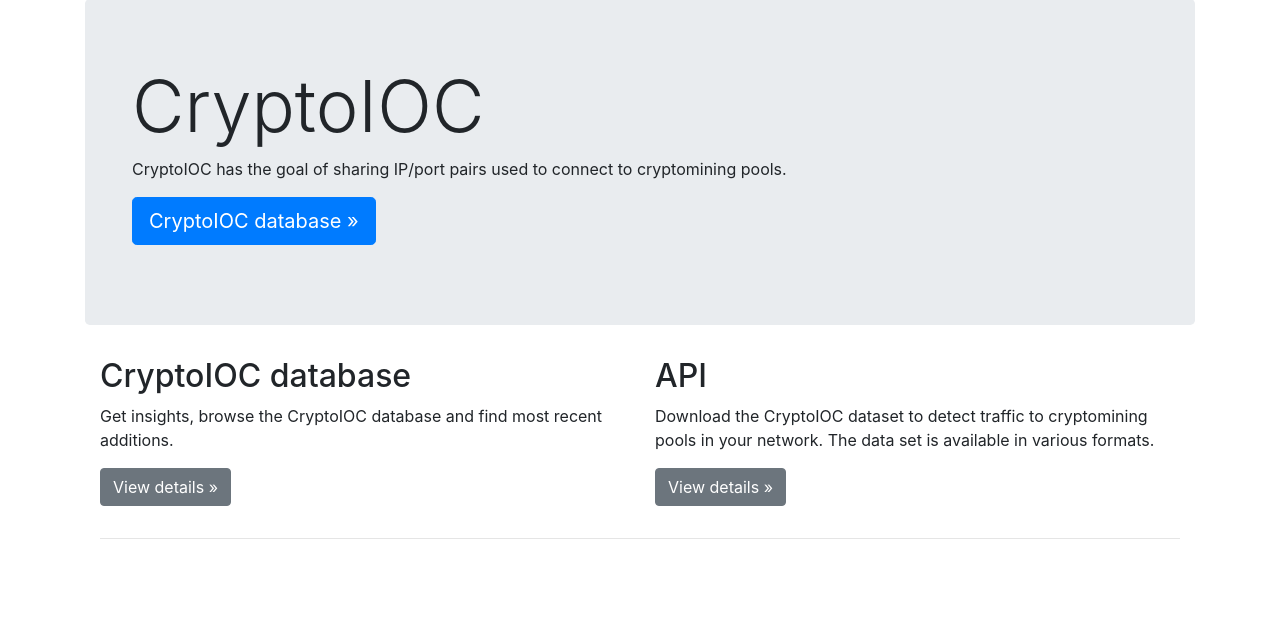
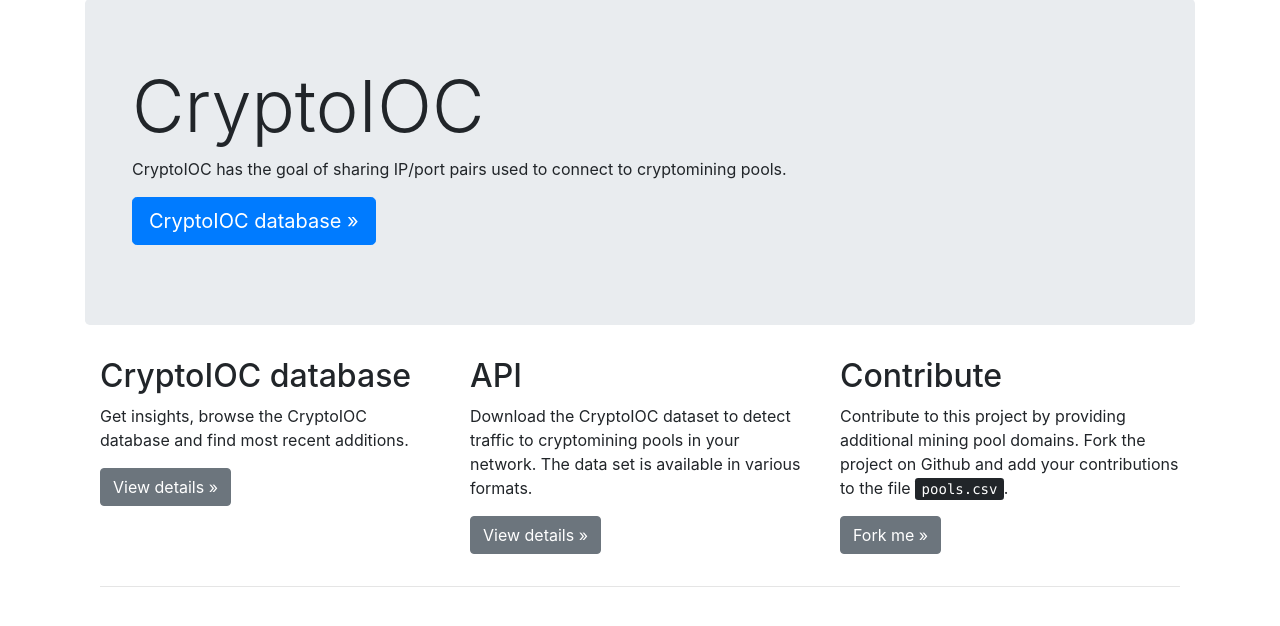
Before and after one commit to antoinet/cryptoioc, a Flask app: page / in a window 1280 px wide. Shown: the part 57-683 px from the top of the page. Run offline with Flask 2, Linux system fonts and the light colour scheme; some libraries are stand-ins or nearby versions.

Commit message:
Added notes on contributing to the project.

```diff
--- a/app/templates/index.html
+++ b/app/templates/index.html
@@ -16,17 +16,23 @@
     <div class="container">
         <!-- Example row of columns -->
         <div class="row">
-            <div class="col-md-6">
+            <div class="col-md-4">
                 <h2>CryptoIOC database</h2>
                 <p>Get insights, browse the CryptoIOC database and find most recent additions.</p>
                 <p><a class="btn btn-secondary" href="{{ url_for('browse') }}" role="button">View details &raquo;</a></p>
             </div>
-            <div class="col-md-6">
+            <div class="col-md-4">
                 <h2>API</h2>
                 <p>Download the CryptoIOC dataset to detect traffic to cryptomining pools in your network.
                     The data set is available in various formats.</p>
                 <p><a class="btn btn-secondary" href="{{ url_for('api') }}" role="button">View details &raquo;</a></p>
             </div>
+            <div class="col-md-4">
+                <h2>Contribute</h2>
+                <p>Contribute to this project by providing additional mining pool domains. Fork the project on Github
+                and add your contributions to the file <kbd>pools.csv</kbd>.</p>
+                <p><a class="btn btn-secondary" href="https://github.com/antoinet/cryptoioc" role="button">Fork me &raquo;</a></p>
+            </div>
         </div>
         <hr>
     </div>
```
